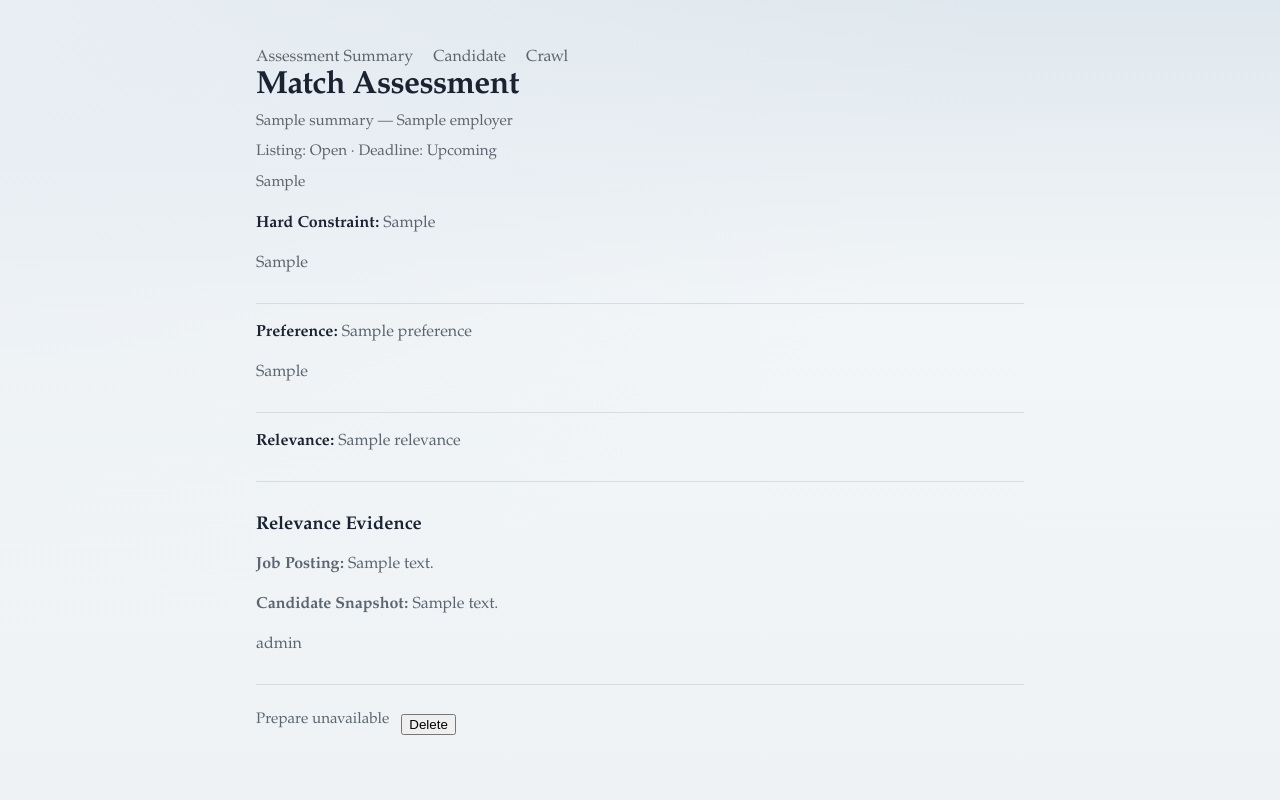
After one commit to Mark5208/ust-career-center-searcher, a FastAPI app: template src/job_finding_assistant/web/templates/match_assessment_detail.html in a window 1280 px wide. The commit adds this page. Run offline with FastAPI, Linux system fonts and the light colour scheme; the template is opened without the code that fills it: most values are stand-ins (such as "Sample title", 1, 10 or a date in 2020); parts of the project's set-up code (start-up, migrations or seed data) failed here and were passed over.

Commit message:
Add Match Assessment detail page with Relevance Evidence.
Give Assessment Summary a /jobs/{id} triage view (signals, reasons,
Evidence, Prepare/Delete) so users can decide before Prepare (#16).

Co-authored-by: Cursor <cursoragent@cursor.com>

```diff
--- a/src/job_finding_assistant/web/app.py
+++ b/src/job_finding_assistant/web/app.py
@@ -26,6 +26,7 @@ from job_finding_assistant.candidate_snapshot import CandidateSnapshot
 from job_finding_assistant.catalog_store import CatalogStore
 from job_finding_assistant.constraint_files_store import DiskConstraintFilesStore
 from job_finding_assistant.llm_runtime import build_llm_ports, load_llm_runtime_config
+from job_finding_assistant.match_assessment import MatchAssessment
 from job_finding_assistant.master_cv_store import DiskMasterCvStore
 from job_finding_assistant.preparation_packet import PreparationPacket
 
@@ -43,6 +44,9 @@ class SupportsAssistantUi(Protocol):
 
     def can_prepare(self, job_posting_id: str) -> bool:
         """Return whether Prepare is available for the Job Posting."""
+
+    def get_match_assessment(self, job_posting_id: str) -> MatchAssessment | None:
+        """Return Match Assessment detail, or None when Pending."""
 
     def prepare(
         self,
@@ -164,6 +168,31 @@ def create_app(assistant: SupportsAssistantUi) -> FastAPI:
                 "include_closed": show_closed,
                 "include_passed_deadlines": show_passed,
                 "prepare_error": request.app.state.prepare_error,
+                "llm_unavailable_reason": current.get_llm_unavailable_reason(),
+            },
+        )
+
+    @app.get("/jobs/{job_posting_id}", response_class=HTMLResponse)
+    def match_assessment_detail_page(
+        request: Request, job_posting_id: str
+    ) -> Response:
+        current = request.app.state.assistant
+        summary: AssessmentSummary | None = None
+        for row in current.list_assessment_summaries(
+            include_closed=True, include_passed_deadlines=True
+        ):
+            if row.job_posting_id == job_posting_id:
+                summary = row
+                break
+        if summary is None:
+            return RedirectResponse(url="/", status_code=303)
+        return _TEMPLATES.TemplateResponse(
+            request,
+            "match_assessment_detail.html",
+            {
+                "summary": summary,
+                "match_assessment": current.get_match_assessment(job_posting_id),
+                "can_prepare": current.can_prepare(job_posting_id),
                 "llm_unavailable_reason": current.get_llm_unavailable_reason(),
             },
         )
--- /dev/null
+++ b/src/job_finding_assistant/web/templates/match_assessment_detail.html
@@ -0,0 +1,148 @@
+<!DOCTYPE html>
+<html lang="en">
+  <head>
+    <meta charset="utf-8" />
+    <title>Match Assessment — Job Finding Assistant</title>
+    <style>
+      :root {
+        --ink: #1a2332;
+        --muted: #5a6570;
+        --paper: #f3f6f8;
+        --line: #d5dde3;
+      }
+      body {
+        margin: 0;
+        font-family: "Iowan Old Style", "Palatino Linotype", Palatino, Georgia, serif;
+        color: var(--ink);
+        background:
+          radial-gradient(ellipse at top left, #e8eef3 0%, transparent 55%),
+          linear-gradient(180deg, #dfe8ee 0%, var(--paper) 40%, #eef2f4 100%);
+        min-height: 100vh;
+      }
+      main {
+        max-width: 48rem;
+        margin: 0 auto;
+        padding: 3rem 1.5rem;
+      }
+      h1 {
+        font-size: 2rem;
+        font-weight: 600;
+        letter-spacing: -0.02em;
+        margin: 0 0 0.35rem;
+      }
+      h2 {
+        font-size: 1.15rem;
+        font-weight: 600;
+        margin: 2rem 0 0.75rem;
+      }
+      p, li {
+        color: var(--muted);
+        line-height: 1.5;
+      }
+      .meta {
+        color: var(--muted);
+        font-size: 0.95rem;
+        margin: 0 0 0.5rem;
+      }
+      .signal {
+        margin: 0 0 1rem;
+        padding-bottom: 0.75rem;
+        border-bottom: 1px solid var(--line);
+      }
+      .signal strong {
+        color: var(--ink);
+      }
+      .evidence {
+        list-style: none;
+        padding: 0;
+        margin: 0;
+      }
+      .evidence li {
+        margin: 0 0 1rem;
+        padding-bottom: 0.75rem;
+        border-bottom: 1px solid var(--line);
+      }
+      .actions {
+        margin: 1.5rem 0 0;
+        display: flex;
+        flex-wrap: wrap;
+        gap: 0.75rem;
+        align-items: center;
+      }
+      nav a {
+        color: #5a6570;
+        text-decoration: none;
+        margin-right: 1rem;
+      }
+    </style>
+  </head>
+  <body>
+    <main>
+      <nav>
+        <a href="/">Assessment Summary</a>
+        <a href="/candidate">Candidate</a>
+        <a href="/crawl">Crawl</a>
+      </nav>
+      <h1>Match Assessment</h1>
+      <p class="meta">{{ summary.title }} — {{ summary.employer }}</p>
+      <p class="meta">
+        Listing: {{ summary.listing_status }} · Deadline: {{ summary.deadline_status }}
+      </p>
+      {% if llm_unavailable_reason %}
+      <p class="meta">{{ llm_unavailable_reason }}</p>
+      {% endif %}
+
+      {% if match_assessment %}
+      <div class="signal">
+        <p>
+          <strong>Hard Constraint:</strong> {{ match_assessment.hard_constraint_outcome }}
+        </p>
+        <p>{{ match_assessment.hard_constraint_reason }}</p>
+      </div>
+      <div class="signal">
+        <p>
+          <strong>Preference:</strong>
+          {{ match_assessment.preference or "unknown" }}
+        </p>
+        <p>{{ match_assessment.preference_reason }}</p>
+      </div>
+      <div class="signal">
+        <p><strong>Relevance:</strong> {{ match_assessment.relevance }}</p>
+      </div>
+
+      <h2>Relevance Evidence</h2>
+      {% if match_assessment.evidence %}
+      <ul class="evidence">
+        {% for pair in match_assessment.evidence %}
+        <li>
+          <p><strong>Job Posting:</strong> {{ pair.job_excerpt }}</p>
+          <p><strong>Candidate Snapshot:</strong> {{ pair.candidate_excerpt }}</p>
+          <p>{{ pair.role }}</p>
+        </li>
+        {% endfor %}
+      </ul>
+      {% else %}
+      <p>No Relevance Evidence pairs.</p>
+      {% endif %}
+      {% else %}
+      <p class="meta">
+        Pending — Match Assessment is not ready yet. Prepare stays unavailable until
+        judging finishes (or LLM Unavailable is resolved).
+      </p>
+      {% endif %}
+
+      <div class="actions">
+        {% if can_prepare %}
+        <form method="post" action="/jobs/{{ summary.job_posting_id }}/prepare">
+          <button type="submit">Prepare</button>
+        </form>
+        {% else %}
+        <p class="meta">Prepare unavailable</p>
+        {% endif %}
+        <form method="post" action="/jobs/{{ summary.job_posting_id }}/delete">
+          <button type="submit">Delete</button>
+        </form>
+      </div>
+    </main>
+  </body>
+</html>
```
Also changed, not shown: memory-bank/@architecture.md (+7 -8 lines), memory-bank/@design-document.md (+2 -2 lines), src/job_finding_assistant/web/templates/assessment_summaries.html (+11 -10 lines), tests/test_ui_uses_assistant.py (+275 -0 lines).
